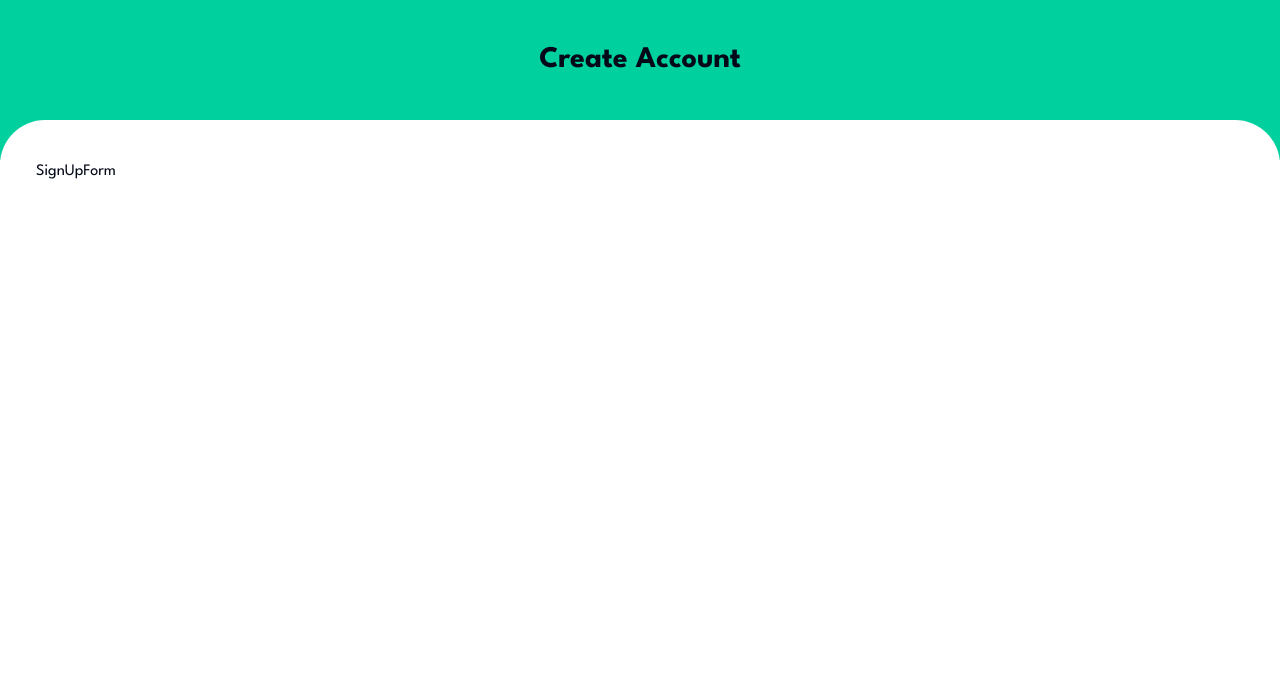
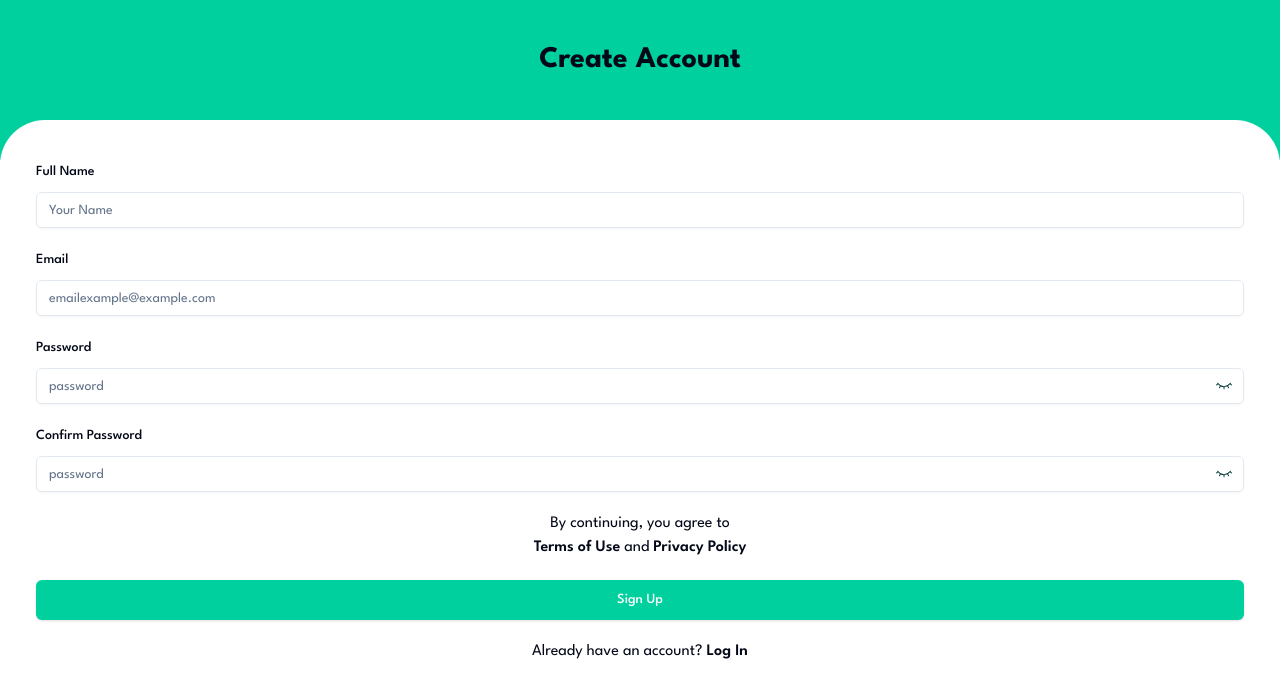
Before and after one commit to nahkar/finwise, a Next.js app: page /signup in a window 1280 px wide. Shown: the top 698 px of the page. Built offline with nearby package versions, Linux system fonts and the light colour scheme.

Commit message:
feature: add signup page

```diff
--- a/src/app/(auth)/components/AuthForm/SignInForm.tsx
+++ b/src/app/(auth)/components/AuthForm/SignInForm.tsx
@@ -79,7 +79,7 @@ export const SignInForm = () => {
 							</FormItem>
 						)}
 					/>
-					<Button className="w-full bg-customGreen text-white" type="submit">
+					<Button className="h-10 w-full bg-customGreen text-white" type="submit">
 						Sign In
 					</Button>
 				</form>
--- a/src/app/(auth)/components/AuthForm/SignUpForm.tsx
+++ b/src/app/(auth)/components/AuthForm/SignUpForm.tsx
@@ -1,3 +1,146 @@
+'use client';
+import { zodResolver } from '@hookform/resolvers/zod';
+import { useForm, UseFormReturn } from 'react-hook-form';
+import { signUpSchema } from './schemas/signUp.schema';
+import { z } from 'zod';
+import { Button } from '@/components/ui/button';
+import {
+	Form,
+	FormControl,
+	FormField,
+	FormItem,
+	FormLabel,
+	FormMessage,
+} from '@/components/ui/form';
+import Image from 'next/image';
+
+import { Input } from '@/components/ui/input';
+import eyeIcon from './img/eye.svg';
+import { useState } from 'react';
+import { cn } from '@/lib/utils';
+import Link from 'next/link';
 export const SignUpForm = () => {
-	return <div>SignUpForm</div>;
+	const form: UseFormReturn<z.infer<typeof signUpSchema>> = useForm<z.infer<typeof signUpSchema>>({
+		resolver: zodResolver(signUpSchema),
+		defaultValues: {
+			username: '',
+			email: '',
+			password: '',
+			confirmPassword: '',
+		},
+	});
+
+	const onSubmit = async (values: z.infer<typeof signUpSchema>) => {
+		console.log(values);
+	};
+
+	const [isShowPassword, setIsShowPassword] = useState(false);
+
+	return (
+		<div>
+			<Form {...form}>
+				<form onSubmit={form.handleSubmit(onSubmit)} className="space-y-5">
+					<FormField
+						control={form.control}
+						name="username"
+						render={({ field }) => (
+							<FormItem>
+								<FormLabel>Full Name</FormLabel>
+								<FormControl>
+									<Input placeholder="Your Name" {...field} />
+								</FormControl>
+								<FormMessage />
+							</FormItem>
+						)}
+					/>
+					<FormField
+						control={form.control}
+						name="email"
+						render={({ field }) => (
+							<FormItem>
+								<FormLabel>Email</FormLabel>
+								<FormControl>
+									<Input placeholder="emailexample@example.com" {...field} />
+								</FormControl>
+								<FormMessage />
+							</FormItem>
+						)}
+					/>
+					<FormField
+						control={form.control}
+						name="password"
+						render={({ field }) => (
+							<FormItem>
+								<FormLabel>Password</FormLabel>
+								<FormControl>
+									<div className="relative">
+										<Input
+											placeholder="password"
+											{...field}
+											className="pr-8"
+											type={isShowPassword ? 'text' : 'password'}
+										/>
+										<Image
+											src={eyeIcon}
+											alt="eye"
+											className={cn(
+												'absolute right-3 top-1/2 size-4 -translate-y-1/2 cursor-pointer',
+												isShowPassword ? 'rotate-180' : 'rotate-0',
+											)}
+											onClick={() => setIsShowPassword(!isShowPassword)}
+										/>
+									</div>
+								</FormControl>
+								<FormMessage />
+							</FormItem>
+						)}
+					/>
+					<FormField
+						control={form.control}
+						name="confirmPassword"
+						render={({ field }) => (
+							<FormItem>
+								<FormLabel>Confirm Password</FormLabel>
+								<FormControl>
+									<div className="relative">
+										<Input
+											placeholder="password"
+											{...field}
+											className="pr-8"
+											type={isShowPassword ? 'text' : 'password'}
+										/>
+										<Image
+											src={eyeIcon}
+											alt="eye"
+											className={cn(
+												'absolute right-3 top-1/2 size-4 -translate-y-1/2 cursor-pointer',
+												isShowPassword ? 'rotate-180' : 'rotate-0',
+											)}
+											onClick={() => setIsShowPassword(!isShowPassword)}
+										/>
+									</div>
+								</FormControl>
+								<FormMessage />
+							</FormItem>
+						)}
+					/>
+					<div className="text-center mt-5">
+						<p>By continuing, you agree to</p>
+						<p>
+							<Link className="font-semibold hover:underline" href={'/terms-of-use'}>
+								Terms of Use
+							</Link>{' '}
+							and{' '}
+							<Link className="font-semibold hover:underline" href={'/privacy-policy'}>
+								Privacy Policy
+							</Link>
+						</p>
+					</div>
+					<Button className="h-10 w-full bg-customGreen text-white" type="submit">
+						Sign Up
+					</Button>
+				</form>
+			</Form>
+		</div>
+	);
 };
--- a/src/app/(auth)/components/AuthForm/schemas/signIn.schema.ts
+++ b/src/app/(auth)/components/AuthForm/schemas/signIn.schema.ts
@@ -4,5 +4,5 @@ import { z } from 'zod';
 
 export const signInSchema = z.object({
 	email: z.string().email(),
-	password: z.string().min(8),
+	password: z.string().min(8, { message: 'Password must contain at least 8 character(s)' }),
 });
--- a/src/app/(auth)/components/AuthForm/schemas/signUp.schema.ts
+++ b/src/app/(auth)/components/AuthForm/schemas/signUp.schema.ts
@@ -2,9 +2,19 @@
 
 import { z } from 'zod';
 
-export const signUpSchema = z.object({
-	username: z.string().min(2).max(50),
-	email: z.string().email(),
-	password: z.string().min(8),
-	confirmPassword: z.string().min(8),
-});
+export const signUpSchema = z
+	.object({
+		username: z
+			.string()
+			.min(2, { message: 'Username must contain at least 2 characters' })
+			.max(50, { message: 'Username must not exceed 50 characters' }),
+		email: z.string().email(),
+		password: z.string().min(8, { message: 'Password must contain at least 8 character(s)' }),
+		confirmPassword: z
+			.string()
+			.min(8, { message: 'Password must contain at least 8 character(s)' }),
+	})
+	.refine((data) => data.password === data.confirmPassword, {
+		message: 'Passwords must match',
+		path: ['confirmPassword'],
+	});
--- a/src/app/(auth)/signin/page.tsx
+++ b/src/app/(auth)/signin/page.tsx
@@ -1,5 +1,6 @@
 import Link from 'next/link';
 import { SignInForm } from '../components/AuthForm/SignInForm';
+import Image from 'next/image';
 
 const SignInPage = () => {
 	return (
@@ -9,6 +10,17 @@ const SignInPage = () => {
 				<Link className="hover:underline" href={'/forgot-password'}>
 					Forgot Password?
 				</Link>
+				<div className="mt-5 border-t"></div>
+				<p className="mt-5">Don&apos;t have an account?</p>
+				<Link className="button-link mx-auto mt-5 h-10 w-full bg-customGreen" href={'/signup'}>
+					Sign Up
+				</Link>
+				<p className="mt-5">or sign up with</p>
+
+				<div className="mx-auto mt-5 flex w-28">
+					<Image className="mx-auto" src={'/fb.svg'} alt="logo" width={32} height={32} />
+					<Image className="mx-auto" src={'/google.svg'} alt="logo" width={32} height={32} />
+				</div>
 			</div>
 		</div>
 	);
--- a/src/app/(auth)/signup/page.tsx
+++ b/src/app/(auth)/signup/page.tsx
@@ -1,9 +1,16 @@
+import Link from 'next/link';
 import { SignUpForm } from '../components/AuthForm/SignUpForm';
 
 const SignUpPage = () => {
 	return (
 		<div>
 			<SignUpForm />
+			<p className="mt-5 text-center">
+				Already have an account?{' '}
+				<Link className="font-semibold hover:underline" href={'/signin'}>
+					Log In
+				</Link>
+			</p>
 		</div>
 	);
 };
--- a/src/app/(root)/launch/style.css
+++ b/src/app/(root)/launch/style.css
@@ -4,7 +4,5 @@
 	.row {
 		@apply mb-3 flex justify-center;
 	}
-	.button-link {
-		@apply flex h-10 w-52 items-center justify-center rounded-md bg-customGreen text-center text-base text-white hover:bg-customGreen-light
-	}
+
 }
--- a/src/app/globals.css
+++ b/src/app/globals.css
@@ -3,7 +3,6 @@
 @tailwind utilities;
 
 body {
-
 }
 
 @layer base {
@@ -83,4 +82,7 @@ body {
 	.title {
 		@apply text-2xl font-bold bg-red;
 	}
+	.button-link {
+		@apply flex h-10 w-52 items-center justify-center rounded-md bg-customGreen text-center text-base text-white hover:bg-customGreen-light;
+	}
 }
```
Also changed, not shown: public/fb.svg (added), public/google.svg (added).
